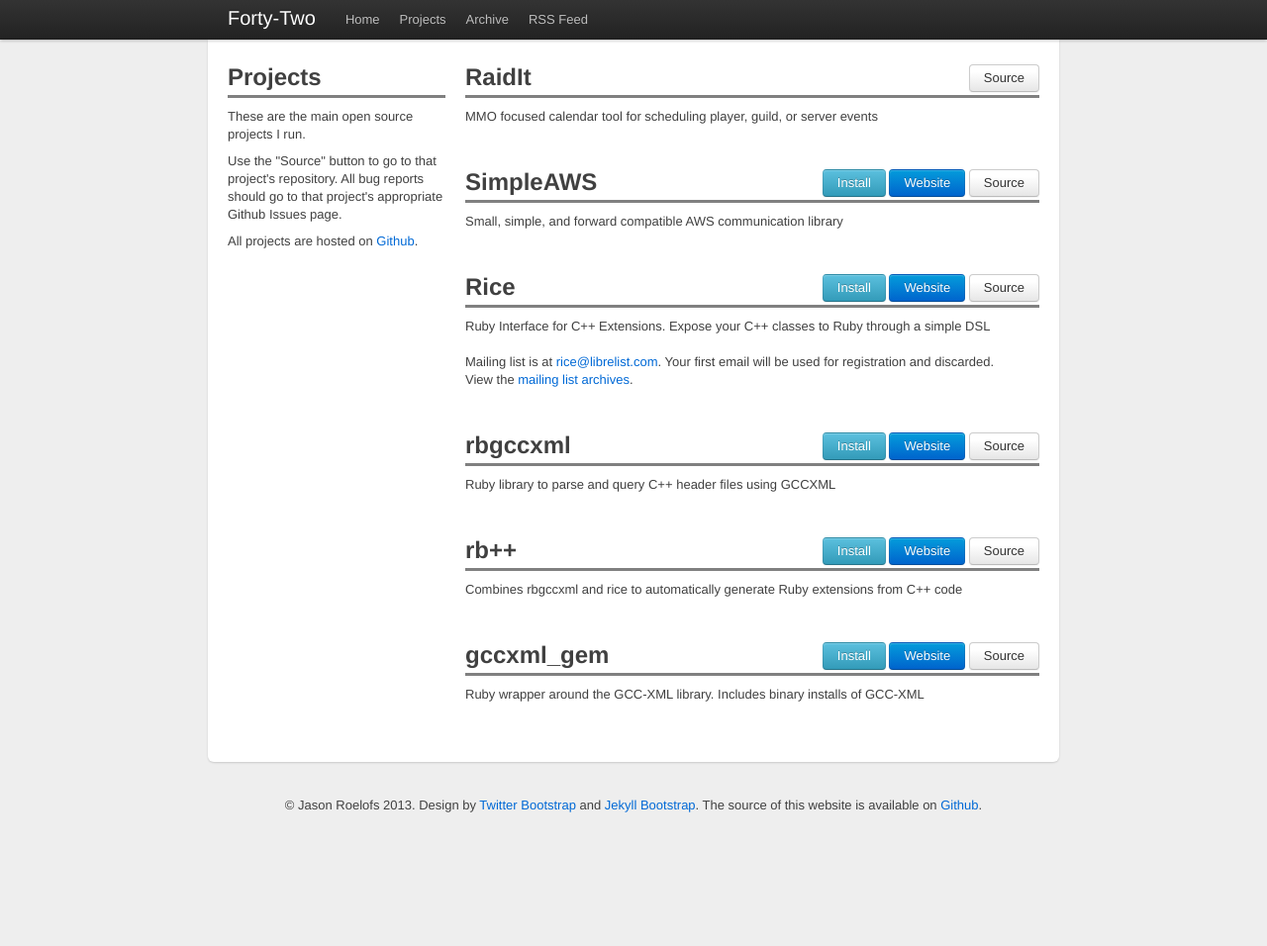
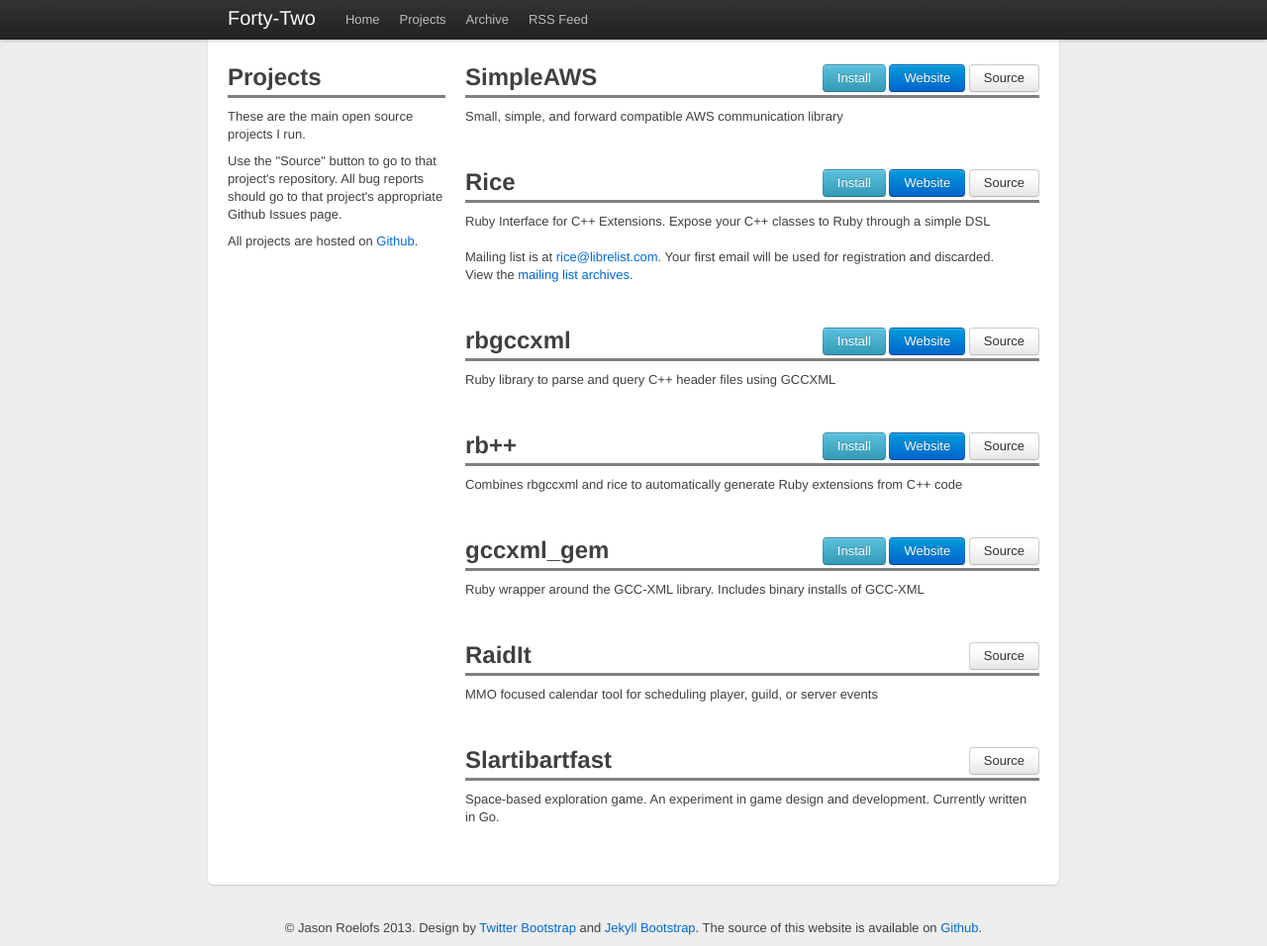
Before and after one commit to jasonroelofs/website, a Jekyll site: the page built from projects.html, in a window 1280 px wide and 956 px high. Shown: the whole window at 99% size. Built offline with Jekyll 4.4.1, drawn with Linux system fonts in a browser that asks for light colours; Markdown is read by kramdown in place of the engine named in the settings.

Commit message:
Update projects list
Move the development experiments to the bottom so the actual projects I
manage are at the top.

```diff
--- a/_config.yml
+++ b/_config.yml
@@ -29,12 +29,6 @@ author:
   github: "jasonroelofs"
 
 projects:
-  - name: RaidIt
-    slug: raidit
-    github_url: https://github.com/jasonroelofs/raidit
-    description:
-      "MMO focused calendar tool for scheduling player, guild, or server events"
-
   - name: SimpleAWS
     slug: simple_aws
     github_url: https://github.com/jasonroelofs/simple_aws
@@ -74,3 +68,15 @@ projects:
       "Ruby wrapper around the GCC-XML library. Includes binary installs of GCC-XML"
     website: http://rubygems.org/gems/gccxml_gem
     install_url: https://rubygems.org/gems/gccxml_gem
+
+  - name: RaidIt
+    slug: raidit
+    github_url: https://github.com/jasonroelofs/raidit
+    description:
+      "MMO focused calendar tool for scheduling player, guild, or server events"
+
+  - name: Slartibartfast
+    slug: slartibartfast
+    github_url: https://github.com/jasonroelofs/slartibartfast
+    description:
+      "Space-based exploration game. An experiment in game design and development. Currently written in Go."
```
